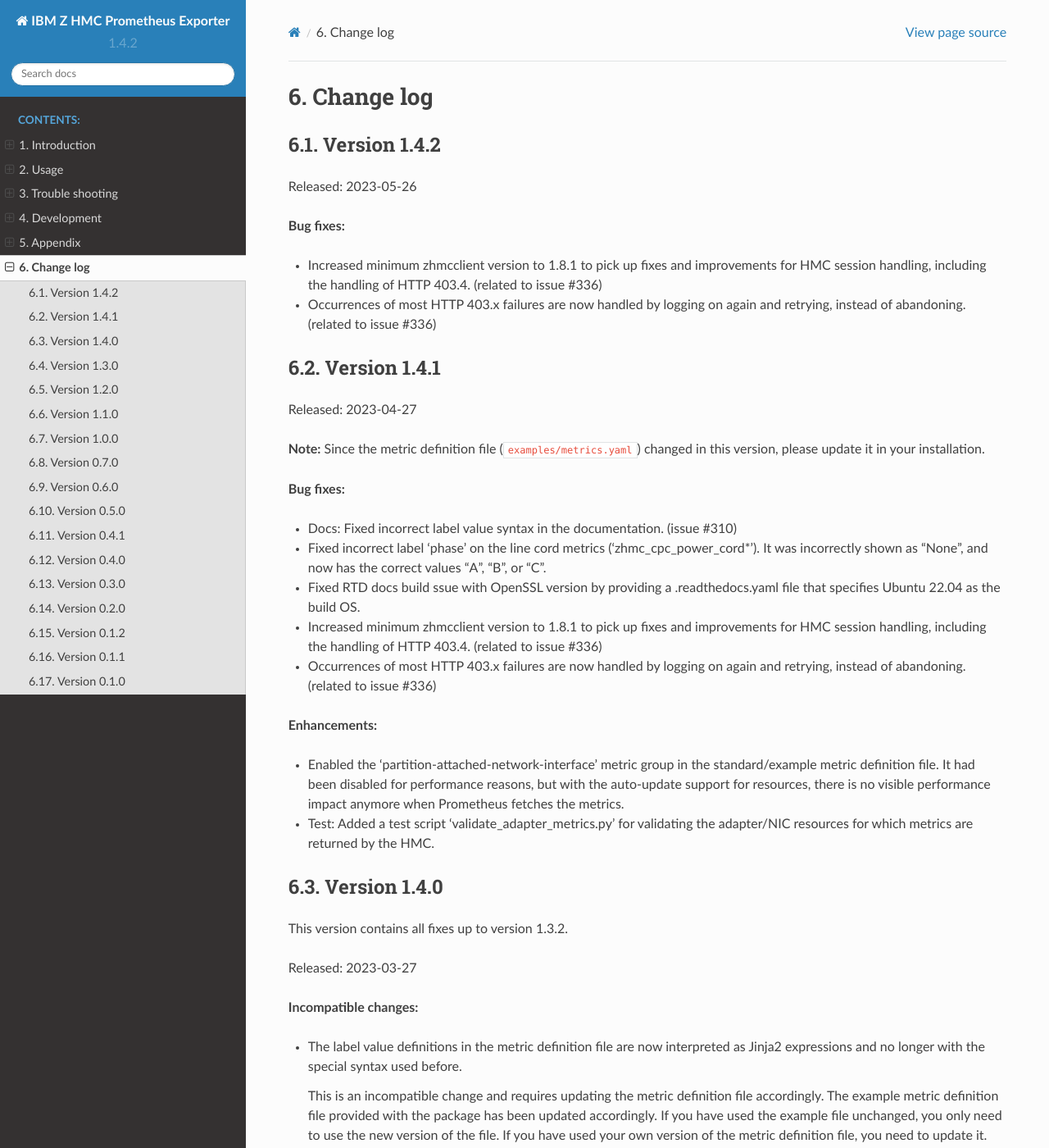
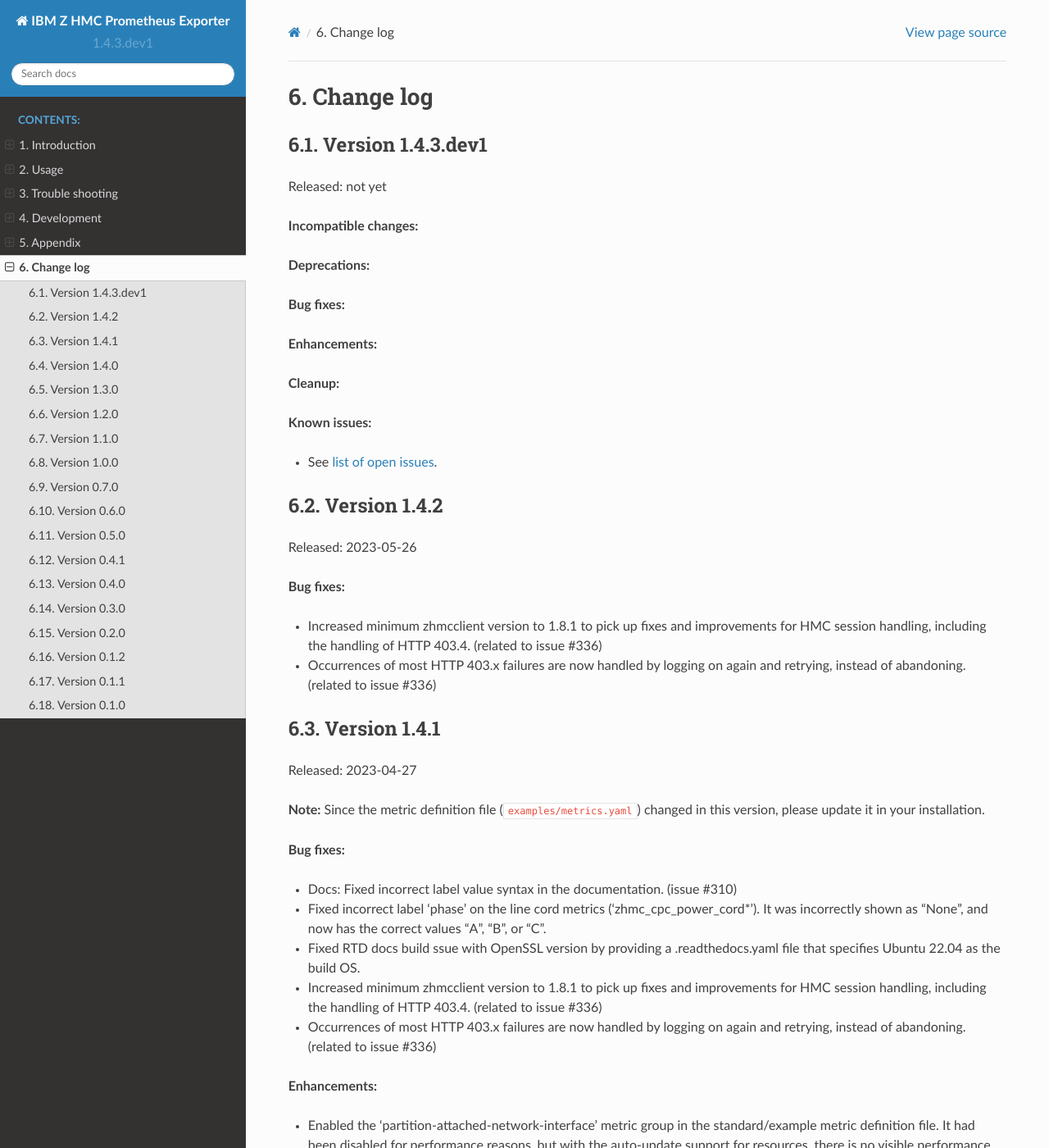
Before and after one commit to zhmcclient/zhmc-prometheus-exporter, a Sphinx documentation site: the page built from docs/changes.rst, in a window 1280 px wide and 1400 px high. Shown: the whole window at 82% size. Built offline with Sphinx 7.4.7 and the Read the Docs theme 2.0.0, drawn with Linux system fonts in a browser that asks for light colours; some of the changed text lies outside the part shown.

Commit message:
Start 1.4.3
Signed-off-by: Andreas Maier <maiera@de.ibm.com>

```diff
--- a/docs/changes.rst
+++ b/docs/changes.rst
@@ -15,6 +15,28 @@
 
 Change log
 ----------
+
+
+Version 1.4.3.dev1
+^^^^^^^^^^^^^^^^^^
+
+Released: not yet
+
+**Incompatible changes:**
+
+**Deprecations:**
+
+**Bug fixes:**
+
+**Enhancements:**
+
+**Cleanup:**
+
+**Known issues:**
+
+* See `list of open issues`_.
+
+.. _`list of open issues`: https://github.com/zhmcclient/zhmc-prometheus-exporter/issues
 
 
 Version 1.4.2
--- a/zhmc_prometheus_exporter/_version.py
+++ b/zhmc_prometheus_exporter/_version.py
@@ -25,4 +25,4 @@
 #:
 #: * "M.N.P.dev1": A not yet released version M.N.P
 #: * "M.N.P": A released version M.N.P
-__version__ = '1.4.2'
+__version__ = '1.4.3.dev1'
```
